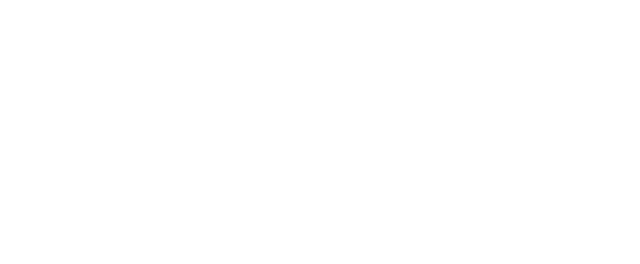
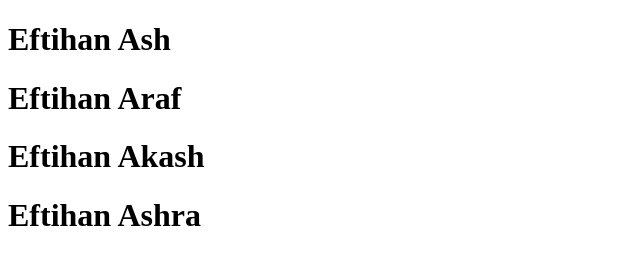
Before and after one commit to eftihanashraf/my-first-repo, a plain HTML site: page index.html in a window 1280 px wide. Shown: the whole page, without its empty margins (0-640 px from the left). Drawn offline with Linux system fonts and the light colour scheme.

Commit message:
my changes

```diff
--- a/index.html
+++ b/index.html
@@ -7,6 +7,9 @@
     <title>My First Website</title>
 </head>
 <body>
-
+    <h1>Eftihan Ash</h1>
+    <h1>Eftihan Araf</h1>
+    <h1>Eftihan Akash</h1>
+    <h1>Eftihan Ashra</h1>
 </body>
 </html>
```
